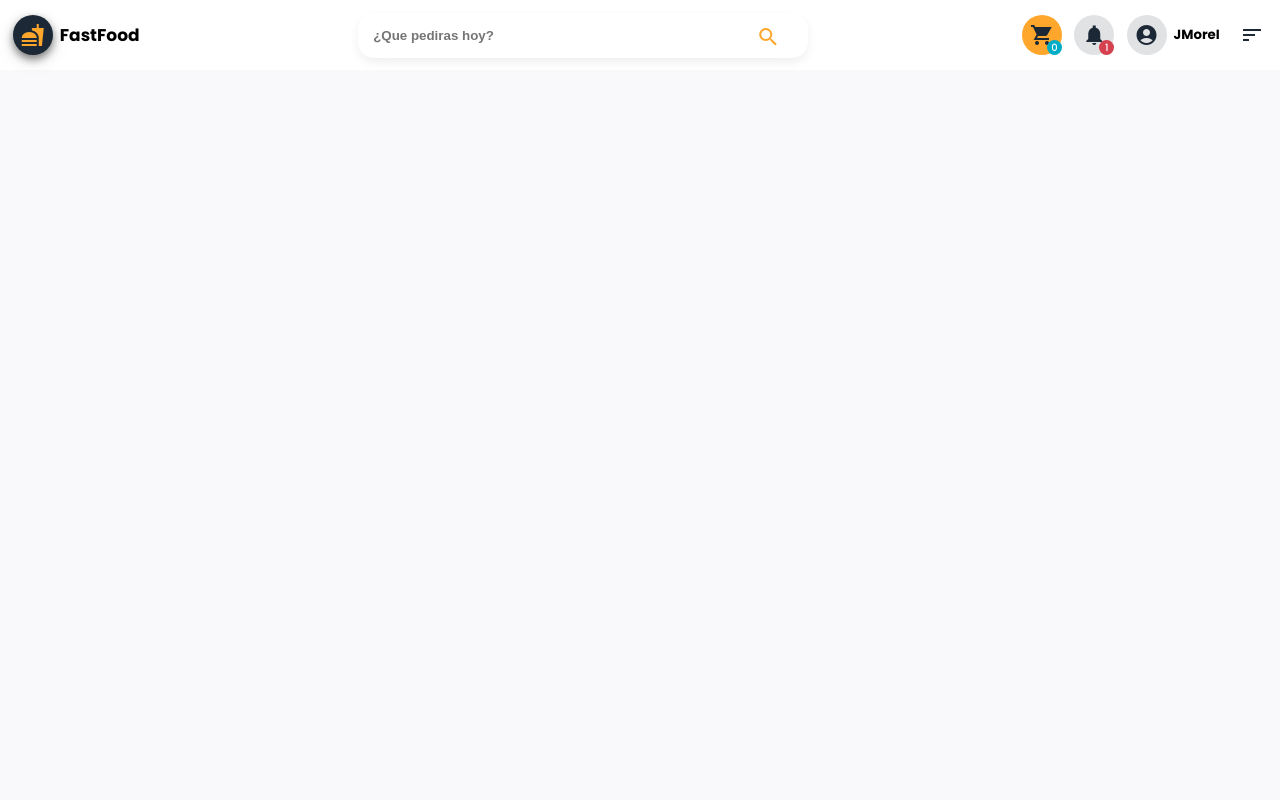
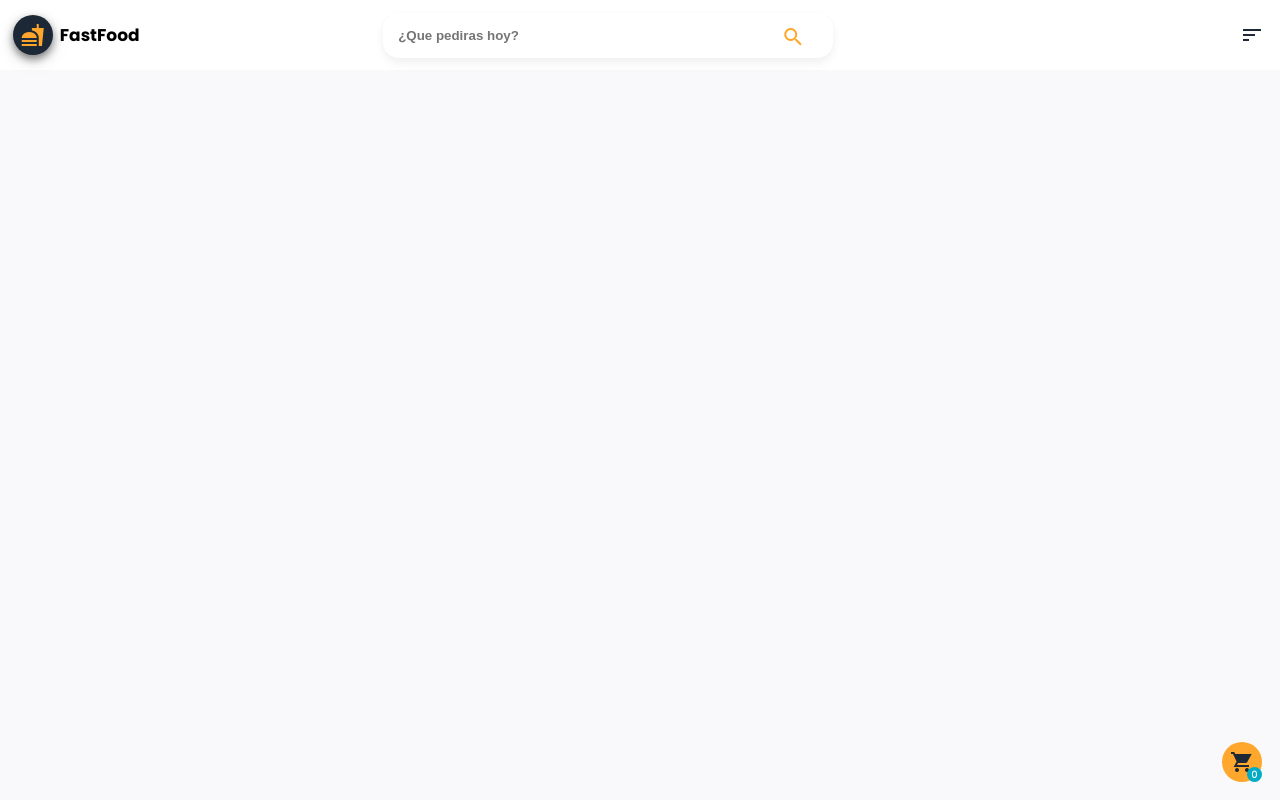
Before and after one commit to codeblueperu/appfood, a Vue app: page /#/home in a window 1280 px wide. Built offline with nearby package versions, Linux system fonts and the light colour scheme; a web font is replaced by a local one.

Commit message:
OneVersion

```diff
--- a/src/modules/container/StyleMain.css
+++ b/src/modules/container/StyleMain.css
@@ -144,5 +144,28 @@ aside{
     }
 }
 @media only screen and (min-width: 600px){
+    .input-search{
+       margin-left: 50px;
+    }
+    .not-show{
+        display: none;
+    }
 
+    .float-item{
+        position: fixed;
+        bottom: 0;
+        right: 0;
+        margin: 18px;
+        z-index: 1000;
+    }
+
+    .menu-container{
+        display: flex;
+        justify-content: end;
+        align-items: end;
+    }
+    .btn-menu{
+       position: relative;
+       margin: 0;
+    }
 }
```
